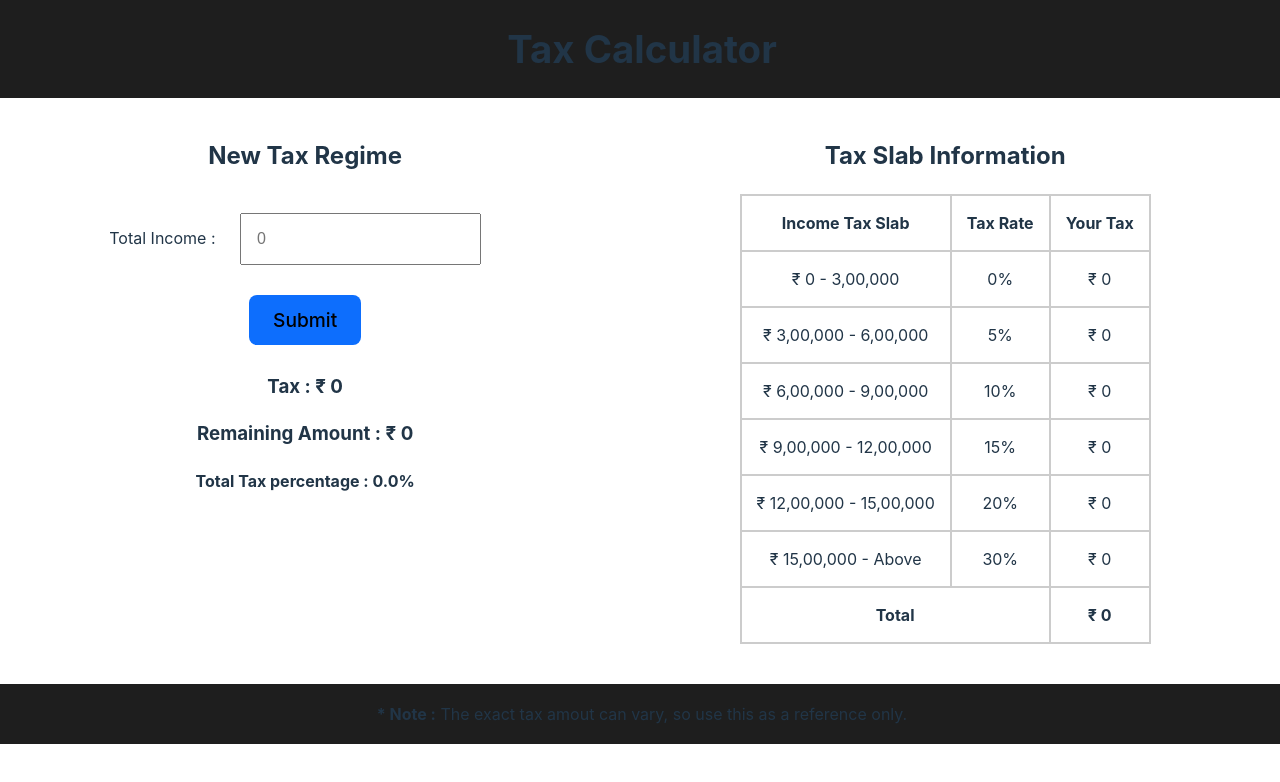
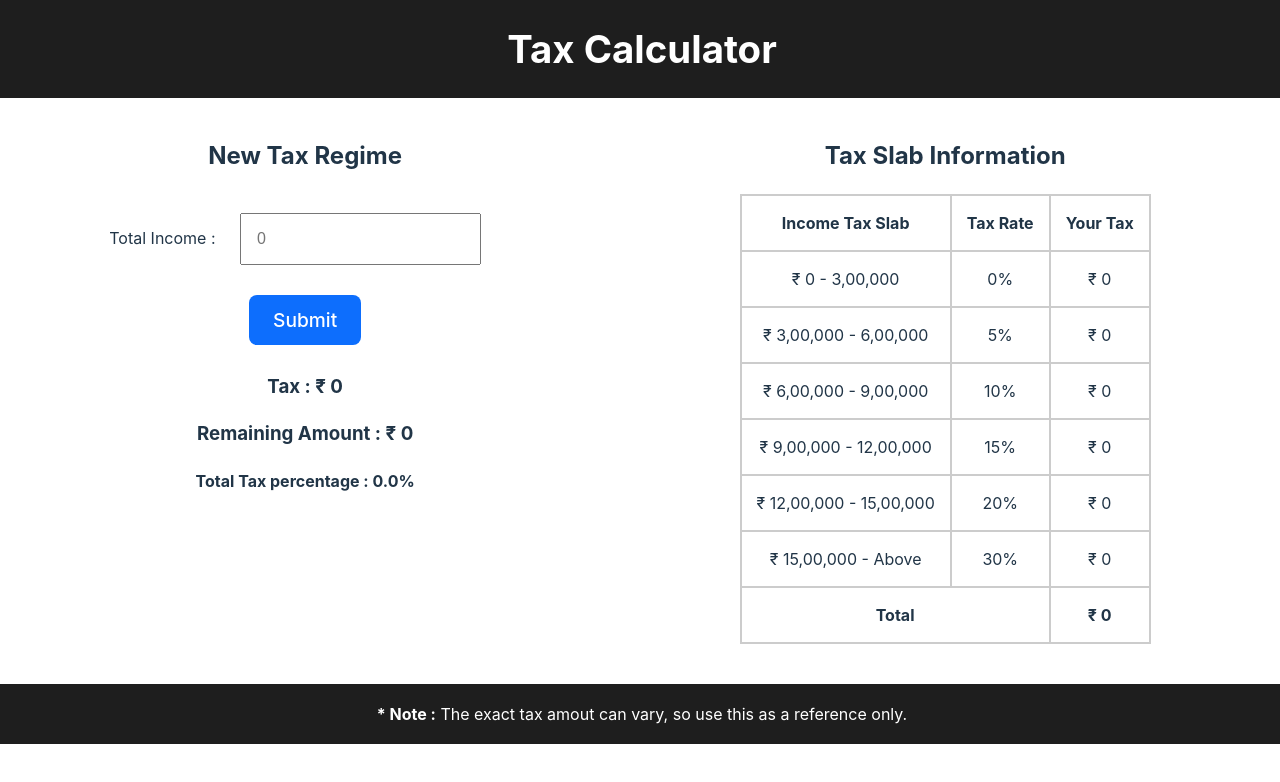
Before and after one commit to gsnvsuraj/TaxCalculator, a React (Vite) app: page / in a window 1280 px wide. Shown: the top 782 px of the page. Built offline with nearby package versions, Linux system fonts and the light colour scheme.

Commit message:
Covert input as locale string

```diff
--- a/src/NewRegime.jsx
+++ b/src/NewRegime.jsx
@@ -5,13 +5,19 @@ import taxInfo from './data/NewTaxRegime.json';
 
 function NewRegime() {
 
+    const [inputAmt, setInputAmt] = useState('');
     const [amount, setAmount] = useState(0);
     const [tax, setTax] = useState(0);
     const [taxPercent, setTaxPercent] = useState(0.0);
 
+    const handleInputChange = (event) => {
+        const temp = event.target.value.replaceAll(',', '')
+        setInputAmt( convertToLocaleString(Number(temp)) );
+    }
+
     const handleFormSubmit = (event) => {
         event.preventDefault();
-        const inputAmount = event.target.amountInput.value;
+        const inputAmount = event.target.amountInput.value.replaceAll(',', '');
         setAmount(inputAmount);
         calculateTax(inputAmount);
     };
@@ -54,7 +60,7 @@ function NewRegime() {
 			<div className="regimeInput">
 				<h2>{taxInfo.name}</h2>
 				<form onSubmit={handleFormSubmit}>
-					Total Income : <input type="text" name="amountInput" min={0} placeholder={0} className="taxInput" />
+					Total Income : <input type="text" name="amountInput" min={0} value={inputAmt} placeholder={0} onChange={handleInputChange} className="taxInput" />
 					<br />
 					<button type="submit">Submit</button>
 				</form>
--- a/src/index.css
+++ b/src/index.css
@@ -36,6 +36,7 @@ body {
 	padding: 2px;
 	margin-bottom: 20px;
 	width: 100%;
+	color: #ffffff;
 }
 
 button {
@@ -49,6 +50,7 @@ button {
 	cursor: pointer;
 	transition: border-color 0.25s;
 	margin: 10px;
+	color: #ffffff;
 }
 
 button:focus,
@@ -86,6 +88,7 @@ button:focus-visible {
 	padding: 2px;
 	width: 100%;
 	margin-top: 20px;
+	color: #ffffff;
 }
 
 @media (prefers-color-scheme: light) {
```
